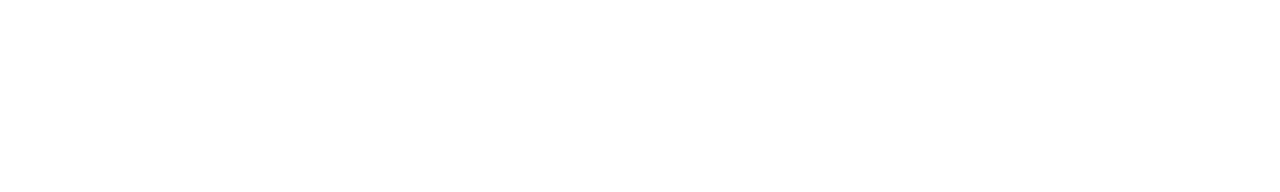
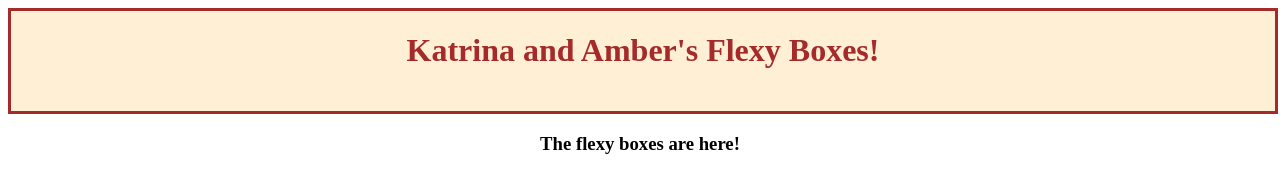
Before and after one commit to NWShadowDev/FlexyPanels, a plain HTML site: page index.html in a window 1280 px wide. Drawn offline with Linux system fonts and the light colour scheme.

Commit message:
add dummy placement text and header

```diff
--- a/css/styles.css
+++ b/css/styles.css
@@ -0,0 +1,15 @@
+#header {
+  width: 100%;
+  height: 100px;
+  background-color: papayawhip;
+  color: brown;
+  border: 3px solid brown;
+}
+
+#header h1 {
+  text-align: center;
+}
+
+h3 {
+  text-align: center;
+}
--- a/index.html
+++ b/index.html
@@ -6,6 +6,9 @@
     <title>Flexy Panels</title>
   </head>
   <body>
-
+    <div id="header">
+      <h1>Katrina and Amber's Flexy Boxes!</h1>
+    </div>
+    <h3>The flexy boxes are here!</h3>
   </body>
 </html>
```
